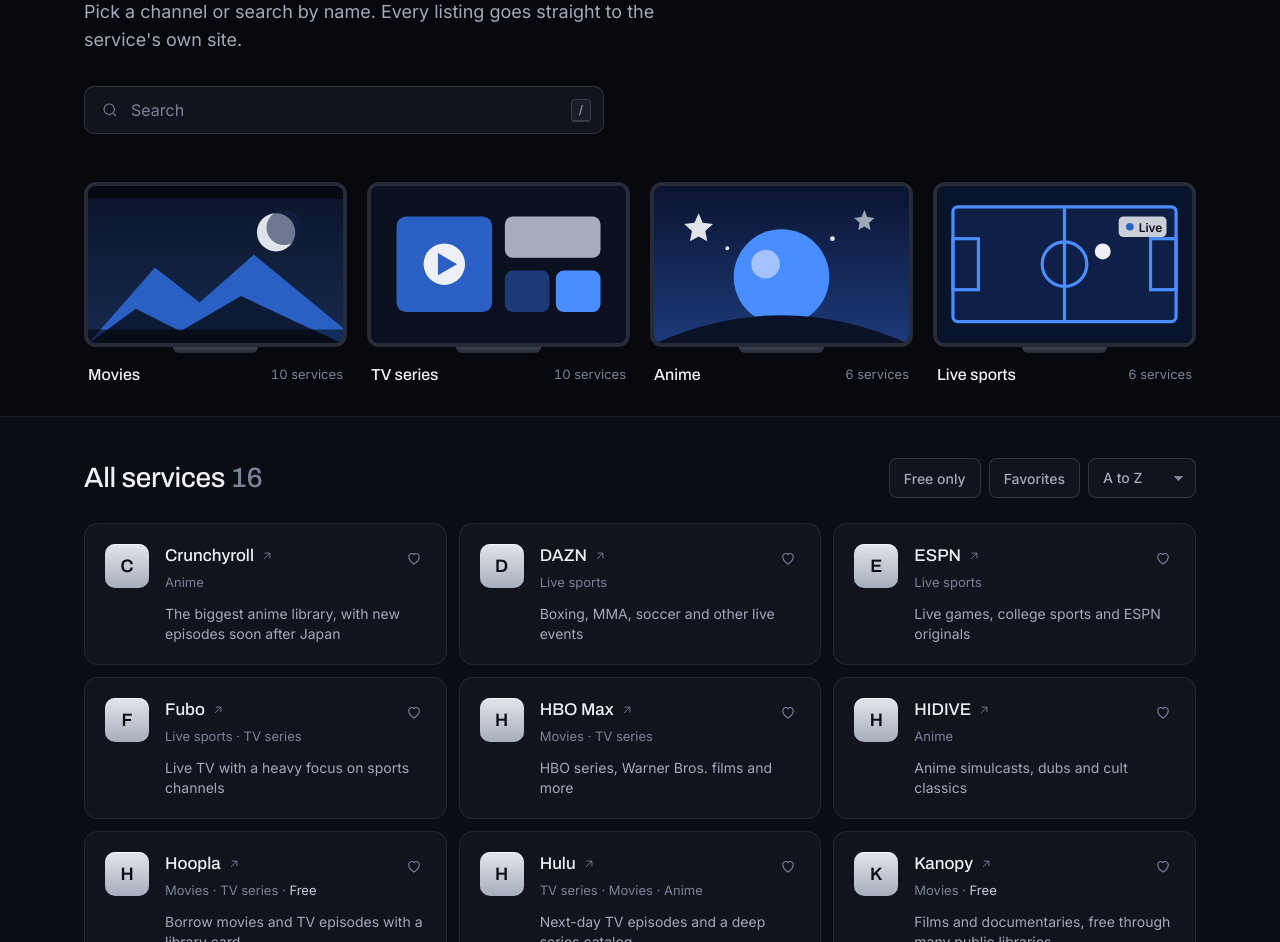
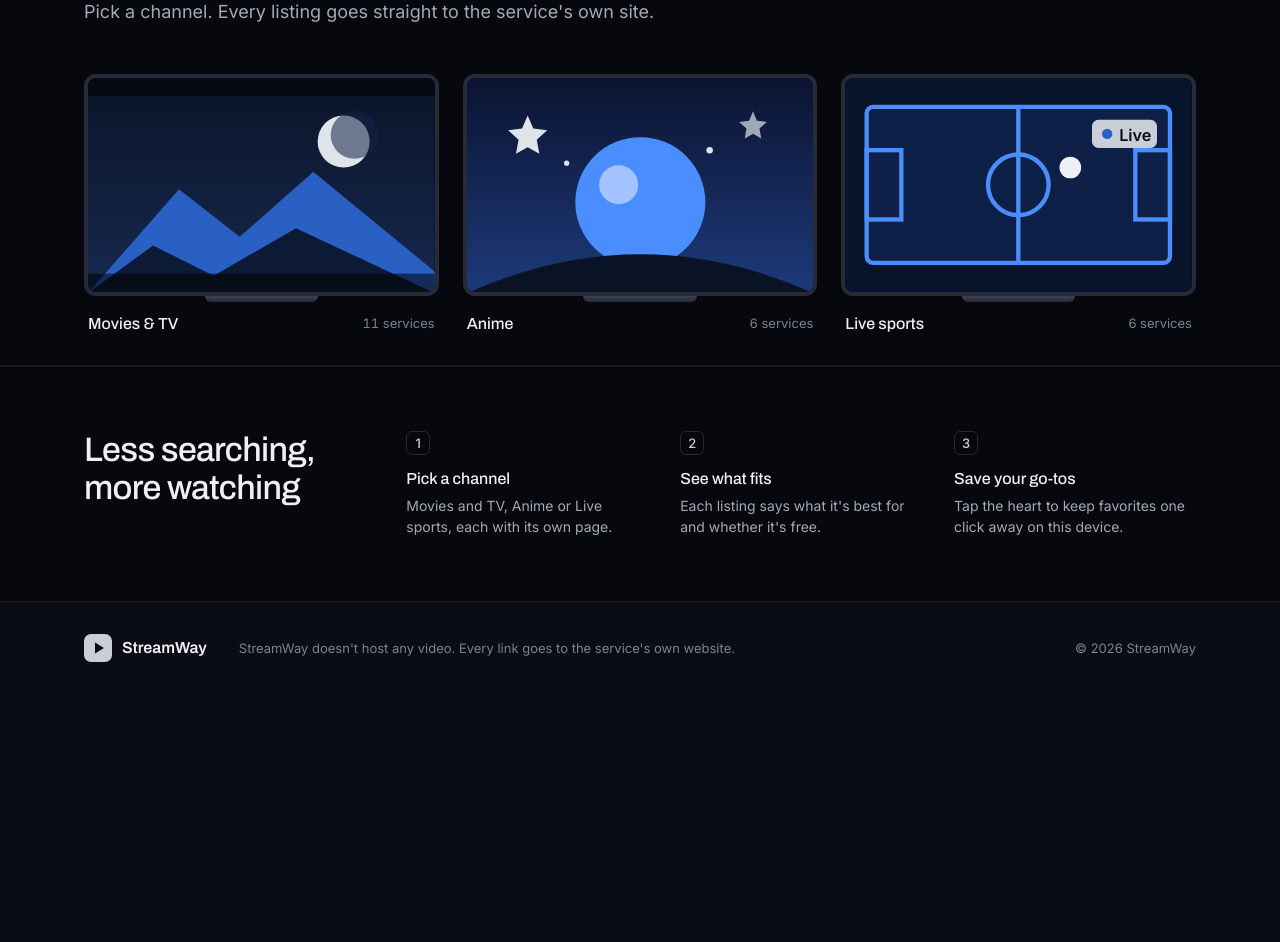
Before and after one commit to CodeJordann/StreamWay, a plain HTML site: page index.html in a window 1280 px wide. Shown: the part 334-1276 px from the top of the page. After the commit the page ends 1028 px from the top, so only its background shows below. Drawn offline with Linux system fonts and the light colour scheme.

Commit message:
Give each category its own page; merge Movies and TV
Co-Authored-By: Claude Opus 5.5 <noreply@anthropic.com>
Claude-Session: https://claude.ai/code/session_01BWJ22MKh9Goi3etCzEZNub

```diff
--- a/index.html
+++ b/index.html
@@ -42,7 +42,7 @@ h1,h2,h3{font-family:Archivo,Inter,sans-serif;font-weight:500;margin:0}
 .logo svg{width:28px;height:28px;flex:none}
 .nav nav{margin-inline-start:auto;display:flex;gap:4px}
 .nav nav a{text-decoration:none;color:var(--ink2);font-weight:500;padding:8px 12px;border-radius:8px;transition:color .15s var(--ease),background-color .15s var(--ease)}
-.nav nav a:hover{color:var(--ink);background:var(--raised)}
+.nav nav a:hover,.nav nav a[aria-current]{color:var(--ink);background:var(--raised)}
 
 .hero{padding-block:64px 32px;background:var(--deep);border-bottom:1px solid var(--line)}
 .hero h1{font-size:clamp(36px,5.4vw,60px);line-height:1.04;letter-spacing:-.03em;max-width:15ch;text-wrap:balance}
@@ -54,8 +54,9 @@ h1,h2,h3{font-family:Archivo,Inter,sans-serif;font-weight:500;margin:0}
 .search input::placeholder{color:var(--mute)}
 kbd{font:12px/1 Inter,sans-serif;color:var(--ink2);background:var(--raised);border:1px solid var(--line2);border-bottom-width:2px;border-radius:4px;padding:4px 7px}
 
-.screens{display:grid;grid-template-columns:repeat(4,minmax(0,1fr));gap:20px;margin-top:48px}
-.scr{all:unset;cursor:pointer;display:block;border-radius:12px}
+.screens{display:grid;grid-template-columns:repeat(3,minmax(0,1fr));gap:24px;margin-top:48px}
+.scr{text-decoration:none}
+.scr{display:block;border-radius:12px;color:inherit}
 .tv{aspect-ratio:16/10;border-radius:12px;background:#05060a;border:4px solid #262b37;box-shadow:inset 0 1px 0 rgba(255,255,255,.06);overflow:hidden;position:relative;transition:border-color .2s var(--ease),transform .2s var(--ease)}
 .tv svg{position:absolute;inset:0;width:100%;height:100%}
 .stand{width:32%;height:6px;margin:0 auto;background:linear-gradient(#3a4050,#262b37);border-radius:0 0 6px 6px}
@@ -65,12 +66,20 @@ kbd{font:12px/1 Inter,sans-serif;color:var(--ink2);background:var(--raised);bord
 .dot{width:8px;height:8px;border-radius:50%;background:var(--blue);display:none}
 .scr:hover .tv{transform:translateY(-2px)}
 .scr:focus-visible .tv{outline:2px solid var(--blue);outline-offset:4px}
-.scr[aria-pressed=true] .tv{border-color:var(--blue2)}
-.scr[aria-pressed=true] .dot{display:inline-block}
+.scr:hover .tv{border-color:var(--blue2)}
+.scr:hover .dot{display:inline-block}
 
-.bar{display:flex;flex-wrap:wrap;align-items:center;gap:8px;padding-block:40px 16px}
-.bar h2{font-size:28px;letter-spacing:-.01em;margin-inline-end:auto}
-.bar h2 span{color:var(--mute);font-variant-numeric:tabular-nums}
+.vhead{background:var(--deep);border-bottom:1px solid var(--line);padding-block:24px 40px}
+.back{display:inline-flex;align-items:center;gap:6px;color:var(--ink2);text-decoration:none;font-weight:500;height:36px;padding-inline:8px 12px;margin-inline-start:-8px;border-radius:8px;transition:color .15s var(--ease),background-color .15s var(--ease)}
+.back:hover{color:var(--ink);background:var(--raised)}
+.back svg{width:18px;height:18px}
+.vtitle{display:flex;align-items:center;gap:24px;margin-top:24px}
+.tv.small{width:168px;flex:none;border-width:3px;border-radius:10px}
+.vtitle h1{font-size:clamp(32px,4.4vw,48px);line-height:1.05;letter-spacing:-.02em}
+.vtitle p{color:var(--ink2);margin:8px 0 0;max-width:36rem}
+.bar{display:flex;flex-wrap:wrap;align-items:center;gap:8px;padding-block:32px 8px}
+.bar .search{flex:1 1 280px;max-width:none;height:40px}
+.count{font:500 14px Inter,sans-serif;color:var(--mute);margin:16px 0 12px;font-variant-numeric:tabular-nums}
 .chip{font:500 14px Inter,sans-serif;color:var(--ink2);background:var(--card);border:1px solid var(--line2);border-radius:8px;padding:0 14px;height:40px;cursor:pointer;transition:color .15s var(--ease),background-color .15s var(--ease)}
 .chip:hover{color:var(--ink);background:var(--raised)}
 .chip:focus-visible,.fav:focus-visible,.card h3 a:focus-visible{outline:2px solid var(--blue);outline-offset:2px}
@@ -97,6 +106,7 @@ select.chip{padding-inline:14px 32px;appearance:none;background-image:linear-gra
 .empty{grid-column:1/-1;padding:48px 16px;color:var(--ink2);text-align:center;border:1px dashed var(--line2);border-radius:14px}
 .empty b{display:block;font:500 20px Archivo,sans-serif;color:var(--ink);margin-bottom:4px}
 .note{color:var(--mute);font-size:13px;margin:-48px 0 64px}
+[hidden]{display:none!important}
 
 .about{background:var(--deep);border-block:1px solid var(--line)}
 .about .wrap{display:grid;grid-template-columns:minmax(0,1.2fr) repeat(3,minmax(0,1fr));gap:32px;padding-block:64px}
@@ -110,8 +120,8 @@ footer .logo{font-size:16px;color:var(--ink)}
 footer p{margin:0;flex:1 1 320px}
 
 @media(max-width:900px){.about .wrap{grid-template-columns:repeat(2,minmax(0,1fr))}.about .wrap>div:first-child{grid-column:1/-1}}
-@media(max-width:720px){.screens{grid-template-columns:repeat(2,minmax(0,1fr));gap:16px}.nav nav a:not(.keep){display:none}}
-@media(max-width:600px){.hero{padding-block:48px 24px}.search kbd{display:none}.about .wrap{grid-template-columns:minmax(0,1fr);padding-block:48px}.bar h2{flex-basis:100%}}
+@media(max-width:720px){.screens{grid-template-columns:minmax(0,1fr);gap:20px}.nav nav a:not(.keep){display:none}.tv.small{width:112px}.vtitle{gap:16px}}
+@media(max-width:600px){.hero{padding-block:48px 24px}.search kbd{display:none}.about .wrap{grid-template-columns:minmax(0,1fr);padding-block:48px}.bar .search{flex-basis:100%}}
 @media(prefers-reduced-motion:reduce){*{transition:none!important}}
 </style>
 </head>
@@ -123,46 +133,59 @@ footer p{margin:0;flex:1 1 320px}
       StreamWay
     </a>
     <nav aria-label="Main">
-      <a class="keep" href="#browse">Browse</a>
-      <a href="#browse" id="navFav">Favorites</a>
-      <a href="#about">About</a>
+      <a href="#movies-tv">Movies &amp; TV</a>
+      <a href="#anime">Anime</a>
+      <a href="#sports">Sports</a>
+      <a class="keep" href="#favorites">Favorites</a>
     </nav>
   </div>
 </header>
 
 <main id="top">
-  <section class="hero">
+  <section class="hero home">
     <div class="wrap">
       <h1>Find where to watch movies, shows, anime and sports</h1>
-      <p>Pick a channel or search by name. Every listing goes straight to the service's own site.</p>
+      <p>Pick a channel. Every listing goes straight to the service's own site.</p>
+      <div class="screens" id="screens"></div>
+    </div>
+  </section>
+
+  <section class="view" id="view" hidden>
+    <div class="vhead">
+      <div class="wrap">
+        <a class="back" href="#">
+          <svg viewBox="0 0 24 24" fill="none" stroke="currentColor" stroke-width="1.5" aria-hidden="true"><path d="M15 6l-6 6 6 6"/></svg>
+          All channels
+        </a>
+        <div class="vtitle">
+          <div class="tv small"><svg viewBox="0 0 160 100" preserveAspectRatio="xMidYMid slice" aria-hidden="true" id="vart"></svg></div>
+          <div><h1 id="vname">Movies &amp; TV</h1><p id="vdesc"></p></div>
+        </div>
+      </div>
+    </div>
+    <div class="wrap">
+      <div class="bar">
         <label class="search" for="q">
           <svg viewBox="0 0 24 24" fill="none" stroke="currentColor" stroke-width="1.5" aria-hidden="true"><circle cx="11" cy="11" r="7"/><path d="m20 20-3.5-3.5"/></svg>
           <input id="q" type="search" placeholder="Search" autocomplete="off">
           <kbd>/</kbd>
         </label>
-      <div class="screens" id="screens" role="group" aria-label="Categories"></div>
-    </div>
-  </section>
-
-  <section class="wrap" id="browse">
-    <div class="bar">
-      <h2 id="heading">All services</h2>
         <button class="chip" id="freeOnly" aria-pressed="false">Free only</button>
-      <button class="chip" id="favOnly" aria-pressed="false">Favorites</button>
-      <label for="sort" style="position:absolute;left:-9999px">Sort</label>
-      <select class="chip" id="sort">
+        <select class="chip" id="sort" aria-label="Sort">
           <option value="az">A to Z</option>
           <option value="free">Free first</option>
         </select>
       </div>
+      <h2 class="count" id="heading"></h2>
       <div class="grid" id="grid" aria-live="polite"></div>
-    <p class="note">Sample listings. Edit the SITES list in this file to change them.</p>
+      <p class="note">Sample listings. Add your own links to the SITES list in this file.</p>
+    </div>
   </section>
 
-  <section class="about" id="about">
+  <section class="about home" id="about">
     <div class="wrap">
       <div><h2>Less searching, more watching</h2></div>
-      <div><span class="num">1</span><h3>Pick a channel</h3><p>Choose Movies, TV, Anime or Sports, or search by name.</p></div>
+      <div><span class="num">1</span><h3>Pick a channel</h3><p>Movies and TV, Anime or Live sports, each with its own page.</p></div>
       <div><span class="num">2</span><h3>See what fits</h3><p>Each listing says what it's best for and whether it's free.</p></div>
       <div><span class="num">3</span><h3>Save your go-tos</h3><p>Tap the heart to keep favorites one click away on this device.</p></div>
     </div>
@@ -180,41 +203,39 @@ footer p{margin:0;flex:1 1 320px}
 <script>
 {
 const CATS = [
-  {id:'movies', name:'Movies'},
-  {id:'tv', name:'TV series'},
-  {id:'anime', name:'Anime'},
-  {id:'sports', name:'Live sports'}
+  {id:'movies-tv', name:'Movies & TV', desc:'Films, series and live channels, free and paid'},
+  {id:'anime', name:'Anime', desc:'Simulcasts, dubs and classic series'},
+  {id:'sports', name:'Live sports', desc:'Live games, fights and sports channels'}
 ];
 
 // Edit this list to change what the directory shows.
 const SITES = [
-  {name:'Tubi', url:'https://tubi.tv', cats:['movies','tv','anime'], free:true, desc:'Huge free library of movies and shows, no account needed'},
-  {name:'Pluto TV', url:'https://pluto.tv', cats:['movies','tv','sports'], free:true, desc:'Hundreds of live channels plus on-demand movies, set up like cable'},
-  {name:'The Roku Channel', url:'https://therokuchannel.roku.com', cats:['movies','tv'], free:true, desc:'Free movies, series and live channels in the browser'},
-  {name:'Kanopy', url:'https://www.kanopy.com', cats:['movies'], free:true, desc:'Films and documentaries, free through many public libraries'},
-  {name:'Hoopla', url:'https://www.hoopladigital.com', cats:['movies','tv'], free:true, desc:'Borrow movies and TV episodes with a library card'},
+  {name:'Tubi', url:'https://tubi.tv', cats:['movies-tv','anime'], free:true, desc:'Huge free library of movies and shows, no account needed'},
+  {name:'Pluto TV', url:'https://pluto.tv', cats:['movies-tv','sports'], free:true, desc:'Hundreds of live channels plus on-demand movies, set up like cable'},
+  {name:'The Roku Channel', url:'https://therokuchannel.roku.com', cats:['movies-tv'], free:true, desc:'Free movies, series and live channels in the browser'},
+  {name:'Kanopy', url:'https://www.kanopy.com', cats:['movies-tv'], free:true, desc:'Films and documentaries, free through many public libraries'},
+  {name:'Hoopla', url:'https://www.hoopladigital.com', cats:['movies-tv'], free:true, desc:'Borrow movies and TV episodes with a library card'},
   {name:'RetroCrush', url:'https://www.retrocrush.tv', cats:['anime'], free:true, desc:'Classic and older anime series and films'},
-  {name:'Netflix', url:'https://www.netflix.com', cats:['movies','tv','anime'], free:false, desc:'Big originals, series and a growing anime lineup'},
-  {name:'HBO Max', url:'https://www.hbomax.com', cats:['movies','tv'], free:false, desc:'HBO series, Warner Bros. films and more'},
-  {name:'Hulu', url:'https://www.hulu.com', cats:['tv','movies','anime'], free:false, desc:'Next-day TV episodes and a deep series catalog'},
-  {name:'Prime Video', url:'https://www.primevideo.com', cats:['movies','tv','sports'], free:false, desc:'Movies, originals and some live sports'},
+  {name:'Netflix', url:'https://www.netflix.com', cats:['movies-tv','anime'], free:false, desc:'Big originals, series and a growing anime lineup'},
+  {name:'HBO Max', url:'https://www.hbomax.com', cats:['movies-tv'], free:false, desc:'HBO series, Warner Bros. films and more'},
+  {name:'Hulu', url:'https://www.hulu.com', cats:['movies-tv','anime'], free:false, desc:'Next-day TV episodes and a deep series catalog'},
+  {name:'Prime Video', url:'https://www.primevideo.com', cats:['movies-tv','sports'], free:false, desc:'Movies, originals and some live sports'},
   {name:'Crunchyroll', url:'https://www.crunchyroll.com', cats:['anime'], free:false, desc:'The biggest anime library, with new episodes soon after Japan'},
   {name:'HIDIVE', url:'https://www.hidive.com', cats:['anime'], free:false, desc:'Anime simulcasts, dubs and cult classics'},
-  {name:'Peacock', url:'https://www.peacocktv.com', cats:['sports','tv','movies'], free:false, desc:'Premier League, NBC sports and NBC shows'},
+  {name:'Peacock', url:'https://www.peacocktv.com', cats:['sports','movies-tv'], free:false, desc:'Premier League, NBC sports and NBC shows'},
   {name:'ESPN', url:'https://www.espn.com/watch/', cats:['sports'], free:false, desc:'Live games, college sports and ESPN originals'},
   {name:'DAZN', url:'https://www.dazn.com', cats:['sports'], free:false, desc:'Boxing, MMA, soccer and other live events'},
-  {name:'Fubo', url:'https://www.fubo.tv', cats:['sports','tv'], free:false, desc:'Live TV with a heavy focus on sports channels'}
+  {name:'Fubo', url:'https://www.fubo.tv', cats:['sports','movies-tv'], free:false, desc:'Live TV with a heavy focus on sports channels'}
 ];
 
 // What plays on each category "screen", in blue and silver
 const ART = {
-  movies:`<defs><linearGradient id="skyM" x1="0" y1="0" x2="0" y2="1"><stop offset="0" stop-color="#0a1428"/><stop offset="1" stop-color="#16294f"/></linearGradient></defs><rect width="160" height="100" fill="url(#skyM)"/><circle cx="118" cy="30" r="12" fill="#dfe3ea"/><circle cx="123" cy="27" r="11" fill="#13234a" opacity=".55"/><path d="M0 100 L42 52 L70 74 L104 44 L160 90 V100Z" fill="#2a5fc4"/><path d="M0 100 L30 78 L58 92 L96 70 L160 100Z" fill="#0d1a36"/><rect width="160" height="9" fill="#000" opacity=".55"/><rect y="91" width="160" height="9" fill="#000" opacity=".55"/>`,
-  tv:`<rect width="160" height="100" fill="#0a1020"/><rect x="16" y="20" width="60" height="60" rx="6" fill="#2a5fc4"/><rect x="84" y="20" width="60" height="26" rx="5" fill="#a7aebb"/><rect x="84" y="54" width="28" height="26" rx="5" fill="#1b3a78"/><rect x="116" y="54" width="28" height="26" rx="5" fill="#4a8dff"/><circle cx="46" cy="50" r="13" fill="#eef0f5"/><path d="M42 43v14l12-7z" fill="#2a5fc4"/>`,
+  'movies-tv':`<defs><linearGradient id="skyM" x1="0" y1="0" x2="0" y2="1"><stop offset="0" stop-color="#0a1428"/><stop offset="1" stop-color="#16294f"/></linearGradient></defs><rect width="160" height="100" fill="url(#skyM)"/><circle cx="118" cy="30" r="12" fill="#dfe3ea"/><circle cx="123" cy="27" r="11" fill="#13234a" opacity=".55"/><path d="M0 100 L42 52 L70 74 L104 44 L160 90 V100Z" fill="#2a5fc4"/><path d="M0 100 L30 78 L58 92 L96 70 L160 100Z" fill="#0d1a36"/><rect width="160" height="9" fill="#000" opacity=".55"/><rect y="91" width="160" height="9" fill="#000" opacity=".55"/>`,
   anime:`<defs><linearGradient id="skyA" x1="0" y1="0" x2="0" y2="1"><stop offset="0" stop-color="#0b1330"/><stop offset="1" stop-color="#1d3a7a"/></linearGradient></defs><rect width="160" height="100" fill="url(#skyA)"/><circle cx="80" cy="58" r="30" fill="#4a8dff"/><circle cx="70" cy="50" r="9" fill="#c9d9ff" opacity=".7"/><path d="M0 100 Q80 64 160 100Z" fill="#0a1226"/><g fill="#dfe3ea"><path d="M28 18l2.6 6 6.4.8-4.8 4.4 1.2 6.4-5.4-3-5.4 3 1.2-6.4-4.8-4.4 6.4-.8z"/><path d="M132 16l1.8 4.4 4.6.6-3.4 3 .8 4.6-3.8-2.2-3.8 2.2.8-4.6-3.4-3 4.6-.6z" opacity=".7"/><circle cx="112" cy="34" r="1.5"/><circle cx="46" cy="40" r="1.2"/></g>`,
   sports:`<rect width="160" height="100" fill="#08142b"/><rect x="10" y="14" width="140" height="72" rx="3" fill="#0e2048" stroke="#4a8dff" stroke-width="2"/><line x1="80" y1="14" x2="80" y2="86" stroke="#4a8dff" stroke-width="2"/><circle cx="80" cy="50" r="14" fill="none" stroke="#4a8dff" stroke-width="2"/><rect x="10" y="34" width="16" height="32" fill="none" stroke="#4a8dff" stroke-width="2"/><rect x="134" y="34" width="16" height="32" fill="none" stroke="#4a8dff" stroke-width="2"/><circle cx="104" cy="42" r="5" fill="#eef0f5"/><rect x="114" y="20" width="30" height="13" rx="3" fill="#c9ced8"/><circle cx="121" cy="26.5" r="2.4" fill="#2a5fc4"/><text x="134" y="30" font-size="7.5" font-family="Inter" font-weight="600" fill="#0b0d14" text-anchor="middle">Live</text>`
 };
 
-const state = {cat:'all', q:'', free:false, favOnly:false, sort:'az'};
+const state = {view:'home', q:'', free:false, sort:'az'};
 let favs = [];
 try { favs = JSON.parse(localStorage.getItem('sw-favs') || '[]'); } catch (e) { favs = []; }
 const saveFavs = () => { try { localStorage.setItem('sw-favs', JSON.stringify(favs)); } catch (e) {} };
@@ -223,23 +244,23 @@ const $ = s => document.querySelector(s);
 const esc = s => String(s).replace(/[&<>"]/g, c => ({'&':'&amp;','<':'&lt;','>':'&gt;','"':'&quot;'}[c]));
 const count = id => SITES.filter(s => s.cats.includes(id)).length;
 const catName = id => (CATS.find(c => c.id === id) || {}).name || id;
+const heart = `<svg viewBox="0 0 24 24" fill="none" stroke="currentColor" stroke-width="1.5"><path d="M12 20s-7-4.4-7-10a4 4 0 0 1 7-2.6A4 4 0 0 1 19 10c0 5.6-7 10-7 10z"/></svg>`;
 
 function renderScreens(){
   $('#screens').innerHTML = CATS.map(c => `
-    <button class="scr" data-cat="${c.id}" aria-pressed="${state.cat === c.id}">
+    <a class="scr" href="#${c.id}">
       <div class="tv"><svg viewBox="0 0 160 100" preserveAspectRatio="xMidYMid slice" aria-hidden="true">${ART[c.id]}</svg></div>
       <div class="stand"></div>
-      <div class="cap"><b><i class="dot" aria-hidden="true"></i>${c.name}</b><span>${count(c.id)} services</span></div>
-    </button>`).join('');
+      <div class="cap"><b><i class="dot" aria-hidden="true"></i>${esc(c.name)}</b><span>${count(c.id)} services</span></div>
+    </a>`).join('');
 }
 
 function list(){
   const q = state.q.trim().toLowerCase();
   const out = SITES.filter(s =>
-    (state.cat === 'all' || s.cats.includes(state.cat)) &&
+    (state.view === 'favorites' ? favs.includes(s.name) : s.cats.includes(state.view)) &&
     (!state.free || s.free) &&
-    (!state.favOnly || favs.includes(s.name)) &&
-    (!q || (s.name + ' ' + s.desc + ' ' + s.cats.map(catName).join(' ') + (s.free ? ' free' : ' paid')).toLowerCase().includes(q))
+    (!q || (s.name + ' ' + s.desc + (s.free ? ' free' : ' paid')).toLowerCase().includes(q))
   );
   out.sort((a, b) => state.sort === 'free' && a.free !== b.free ? (a.free ? -1 : 1) : a.name.localeCompare(b.name));
   return out;
@@ -247,36 +268,45 @@ function list(){
 
 function renderGrid(){
   const items = list();
-  const label = state.favOnly ? 'Your favorites' : state.cat === 'all' ? 'All services' : catName(state.cat);
-  $('#heading').innerHTML = `${label} <span>${items.length}</span>`;
+  $('#heading').textContent = `${items.length} ${items.length === 1 ? 'service' : 'services'}`;
   if (!items.length) {
-    $('#grid').innerHTML = `<div class="empty"><b>Nothing here yet</b>${state.favOnly ? 'Tap the heart on any service to save it here' : 'Try another search or turn off a filter'}</div>`;
+    $('#grid').innerHTML = `<div class="empty"><b>Nothing here yet</b>${state.view === 'favorites' && !favs.length ? 'Tap the heart on any service to save it here' : 'Try another search or turn off Free only'}</div>`;
     return;
   }
   $('#grid').innerHTML = items.map(s => {
     const on = favs.includes(s.name);
+    const others = s.cats.filter(c => c !== state.view).map(catName);
     return `<article class="card">
       <div class="mono" aria-hidden="true">${esc(s.name[0])}</div>
       <h3><a href="${esc(s.url)}" target="_blank" rel="noopener">${esc(s.name)}</a><svg viewBox="0 0 24 24" fill="none" stroke="currentColor" stroke-width="1.5" aria-hidden="true"><path d="M7 17 17 7M8 7h9v9"/></svg></h3>
-      <button class="fav" data-fav="${esc(s.name)}" aria-pressed="${on}" aria-label="${on ? 'Remove' : 'Save'} ${esc(s.name)} ${on ? 'from' : 'to'} favorites">
-        <svg viewBox="0 0 24 24" fill="none" stroke="currentColor" stroke-width="1.5"><path d="M12 20s-7-4.4-7-10a4 4 0 0 1 7-2.6A4 4 0 0 1 19 10c0 5.6-7 10-7 10z"/></svg>
-      </button>
-      <div class="meta">${s.cats.map(catName).join(' · ')}${s.free ? ' · <span class="free">Free</span>' : ''}</div>
+      <button class="fav" data-fav="${esc(s.name)}" aria-pressed="${on}" aria-label="${on ? 'Remove' : 'Save'} ${esc(s.name)} ${on ? 'from' : 'to'} favorites">${heart}</button>
+      <div class="meta">${s.free ? '<span class="free">Free</span>' : 'Paid'}${others.length ? ' · Also ' + others.join(', ') : ''}</div>
       <p>${esc(s.desc)}</p>
     </article>`;
   }).join('');
 }
 
-function render(){ renderScreens(); renderGrid(); }
-
-function setCat(id){
-  state.cat = state.cat === id ? 'all' : id;
-  state.favOnly = false; $('#favOnly').setAttribute('aria-pressed', 'false');
-  try { history.replaceState(null, '', state.cat === 'all' ? location.pathname : '#' + state.cat); } catch (e) {}
-  render();
+function route(){
+  const h = location.hash.slice(1);
+  const cat = CATS.find(c => c.id === h);
+  state.view = cat ? cat.id : h === 'favorites' ? 'favorites' : 'home';
+  const home = state.view === 'home';
+  document.querySelectorAll('.home').forEach(el => el.hidden = !home);
+  $('#view').hidden = home;
+  document.querySelectorAll('.nav nav a').forEach(a => a.toggleAttribute('aria-current', a.getAttribute('href') === '#' + state.view));
+  if (home) { renderScreens(); document.title = 'StreamWay'; }
+  else {
+    const name = cat ? cat.name : 'Favorites';
+    $('#vname').textContent = name;
+    $('#vdesc').textContent = cat ? cat.desc : 'Services you saved on this device';
+    $('#vart').innerHTML = ART[cat ? cat.id : 'movies-tv'];
+    document.title = name + ' · StreamWay';
+    state.q = ''; $('#q').value = '';
+    renderGrid();
+  }
+  window.scrollTo(0, 0);
 }
 
-$('#screens').addEventListener('click', e => { const b = e.target.closest('[data-cat]'); if (b) { setCat(b.dataset.cat); $('#browse').scrollIntoView({behavior:'smooth'}); } });
 $('#grid').addEventListener('click', e => {
   const b = e.target.closest('[data-fav]'); if (!b) return;
   e.preventDefault();
@@ -286,14 +316,10 @@ $('#grid').addEventListener('click', e => {
 });
 $('#q').addEventListener('input', e => { state.q = e.target.value; renderGrid(); });
 $('#freeOnly').addEventListener('click', e => { state.free = !state.free; e.currentTarget.setAttribute('aria-pressed', state.free); renderGrid(); });
-$('#favOnly').addEventListener('click', e => { state.favOnly = !state.favOnly; e.currentTarget.setAttribute('aria-pressed', state.favOnly); renderGrid(); });
-$('#navFav').addEventListener('click', () => { state.favOnly = true; $('#favOnly').setAttribute('aria-pressed', 'true'); renderGrid(); });
 $('#sort').addEventListener('change', e => { state.sort = e.target.value; renderGrid(); });
-document.addEventListener('keydown', e => { if (e.key === '/' && document.activeElement !== $('#q')) { e.preventDefault(); $('#q').focus(); } });
-
-const fromHash = () => { const h = location.hash.slice(1); state.cat = CATS.some(c => c.id === h) ? h : 'all'; render(); };
-window.addEventListener('hashchange', fromHash);
-fromHash();
+document.addEventListener('keydown', e => { if (e.key === '/' && !$('#view').hidden && document.activeElement !== $('#q')) { e.preventDefault(); $('#q').focus(); } });
+window.addEventListener('hashchange', route);
+route();
 }
 </script>
 </body>
```
Lines whose indentation alone changed are shown as unchanged.
